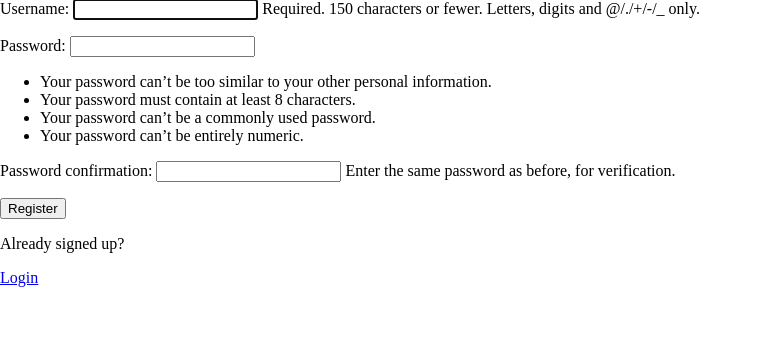
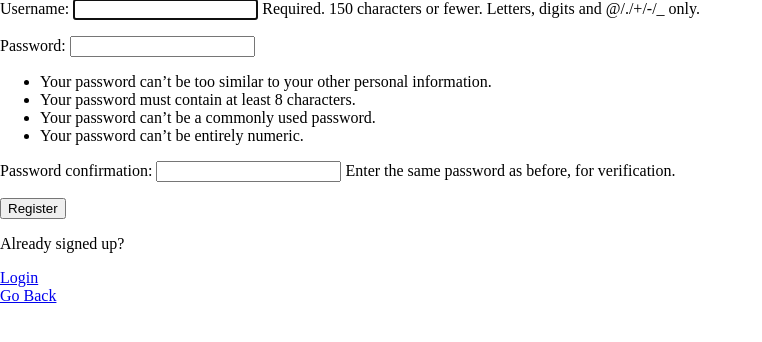
Before and after one commit to 0xRush/ClusterCare, a Django app: page /register/ in a window 1280 px wide. Shown: the part 91-433 px from the top of the page, without its empty margins (0-762 px from the left). Run offline with Django 4.2, Linux system fonts and the light colour scheme.

Commit message:
finally done of backend

```diff
--- a/ClusterCare/settings.py
+++ b/ClusterCare/settings.py
@@ -81,7 +81,7 @@ DATABASES = {
     'default': {
         'ENGINE': 'django.db.backends.sqlite3',
         'NAME': BASE_DIR / 'db.sqlite3',
-    }
+    },
 }
 
 
--- a/base/templates/base/activity.html
+++ b/base/templates/base/activity.html
@@ -6,6 +6,7 @@
     {% if request.user == activity.mobile_clinic.manager %}
         <a href="{% url 'update-activity' activity.id %}">Edit Activity</a>
         <a href="{% url 'delete-activity' activity.id %}">delete Activity</a>
+        <a href="{{request.META.HTTP_REFERER}}">Go Back</a>
     {% endif %}
     <p><strong>ID:</strong> {{activity.id}}</p>
     <p><strong>date:</strong> {{activity.date|timesince}}</p>
--- a/base/templates/base/delete.html
+++ b/base/templates/base/delete.html
@@ -7,5 +7,5 @@
     <h1>Are you sure you want to delete {{obj}} ?</h1>
     <button>Submit</button>
 </form>
-
+<a href="{{request.META.HTTP_REFERER}}">Go Back</a>
 {% endblock %}
--- a/base/templates/base/login_register.html
+++ b/base/templates/base/login_register.html
@@ -31,5 +31,5 @@
         <a href="{% url 'login' %}">Login</a>
     </div>
 {% endif %}
-
+<a href="{{request.META.HTTP_REFERER}}">Go Back</a>
 {% endblock %}
--- a/base/templates/base/mobileclinic.html
+++ b/base/templates/base/mobileclinic.html
@@ -17,6 +17,7 @@
     </div>
     <div>
         {% if request.user == mobileclinic.manager %}
+            <a href="{{request.META.HTTP_REFERER}}">Go Back</a>
             <a href="{% url 'update-mobileclinic' mobileclinic.id %}">Edit mobileclinic</a>
             <a href="{% url 'create-activity' mobileclinic.id %}">Add Activity</a>
             <a href="{% url 'create-resource' mobileclinic.id %}">Add Resources</a>
--- a/base/templates/base/mobileclinic_form.html
+++ b/base/templates/base/mobileclinic_form.html
@@ -7,5 +7,5 @@
     {{form.as_p}}
     <button>Submit</button>
 </form>
-
+<a href="{{request.META.HTTP_REFERER}}">Go Back</a>
 {% endblock %}
--- a/base/templates/base/patient.html
+++ b/base/templates/base/patient.html
@@ -4,6 +4,7 @@
 
 <div>
     {% if request.user == patient.Activity.mobile_clinic.manager%}
+        <a href="{{request.META.HTTP_REFERER}}">Go Back</a>
         <a href="{% url 'update-patient' patient.id %}">Edit Patient</a>
         <a href="{% url 'delete-patient' patient.id %}">delete Patient</a>
     {% endif %}
--- a/base/templates/base/resource.html
+++ b/base/templates/base/resource.html
@@ -4,6 +4,7 @@
 
 <div>
     {% if request.user == resource.mobile_clinic.manager %}
+        <a href="{{request.META.HTTP_REFERER}}">Go Back</a>
         <a href="{% url 'update-resource' resource.id %}">edit resource</a>
         <a href="{% url 'delete-resource' resource.id %}">delete Resource</a>
     {% endif %}
--- a/base/templates/base/tips.html
+++ b/base/templates/base/tips.html
@@ -5,7 +5,7 @@
 {% block content %}
 
 <link rel="stylesheet" href="{% static 'styles/tips.css' %}">
-
+<a href="{{request.META.HTTP_REFERER}}">Go Back</a>
 
 <div class="camp-selector">
     <button id="campDropdownBtn">Select Camp</button>
```
Also changed, not shown: db.sqlite3.
